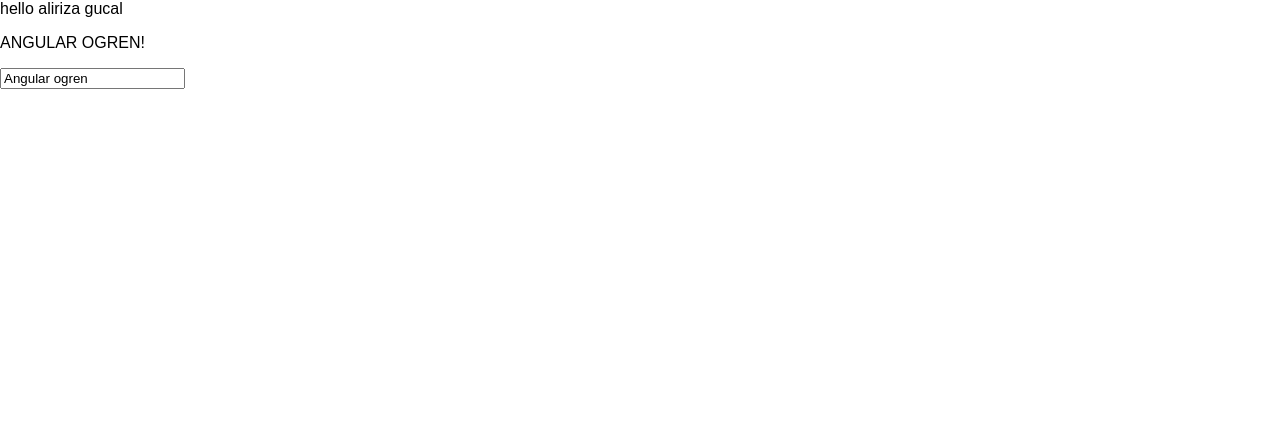
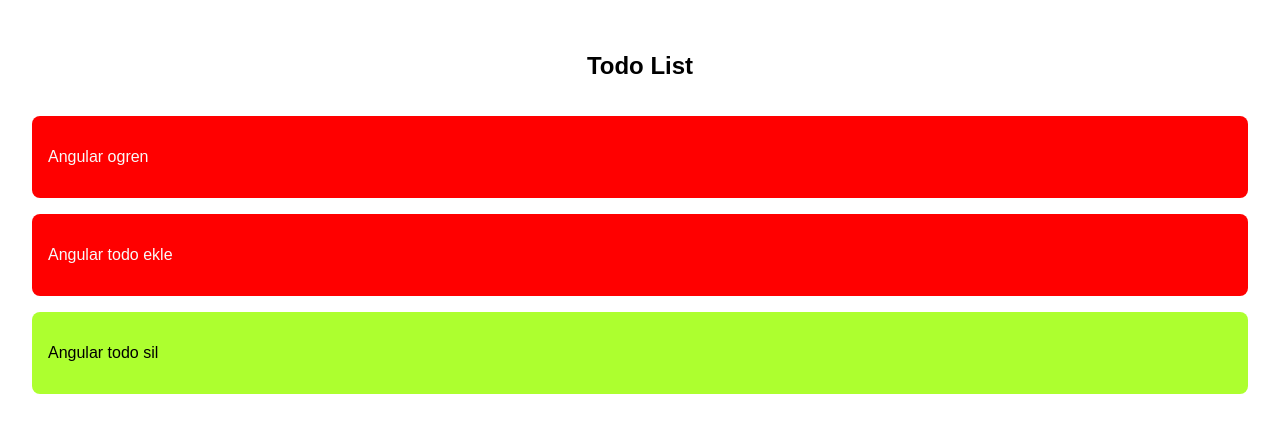
Before and after one commit to gucal/hi-angular, an Angular app: page / in a window 1280 px wide. Shown: the top 432 px of the page. Built offline with nearby package versions, Linux system fonts and the light colour scheme.

Commit message:
todo css add | todo list add

```diff
--- a/src/app/app.component.html
+++ b/src/app/app.component.html
@@ -1 +1,3 @@
-<div>hello {{ title }} <app-todo></app-todo></div>
+<div>
+  <app-todo></app-todo>
+</div>
--- a/src/app/todo/todo.component.css
+++ b/src/app/todo/todo.component.css
@@ -0,0 +1,21 @@
+.container {
+  display: flex;
+  flex-direction: column;
+  align-items: center;
+  gap: 1rem;
+  padding: 2rem;
+}
+
+.item {
+  cursor: pointer;
+  width: 100%;
+  padding: 1rem;
+  border-radius: 0.5rem;
+  background-color: red;
+  color: #f9f9f9;
+}
+
+.completed {
+  background-color: greenyellow;
+  color: #000;
+}
--- a/src/app/todo/todo.component.html
+++ b/src/app/todo/todo.component.html
@@ -1,3 +1,11 @@
-<p>{{ todo.text | uppercase }}!</p>
-
-<input id="name" [(ngModel)]="todo.text" placeholder="name" />
+<div class="container">
+  <h2>Todo List</h2>
+  <div
+    class="item"
+    *ngFor="let todo of todos"
+    (click)="onSelect(todo)"
+    [class.completed]="todo.checked"
+  >
+    <p>{{ todo.text }}</p>
+  </div>
+</div>
--- a/src/app/todo/todo.component.ts
+++ b/src/app/todo/todo.component.ts
@@ -9,11 +9,29 @@
 export class TodoComponent implements OnInit {
   constructor() {}
 
-  todo: Todo = {
-    id: 1,
-    text: 'Angular ogren',
-    checked: false,
-  };
+  todos: Todo[] = [
+    {
+      id: 1,
+      text: 'Angular ogren',
+      checked: false,
+    },
+    {
+      id: 2,
+      text: 'Angular todo ekle',
+      checked: false,
+    },
+    {
+      id: 3,
+      text: 'Angular todo sil',
+      checked: true,
+    },
+  ];
+
+  selectedTodo?: Todo;
+
+  onSelect(selectTodo: Todo): void {
+    this.selectedTodo = selectTodo;
+  }
 
   ngOnInit(): void {}
 }
```
